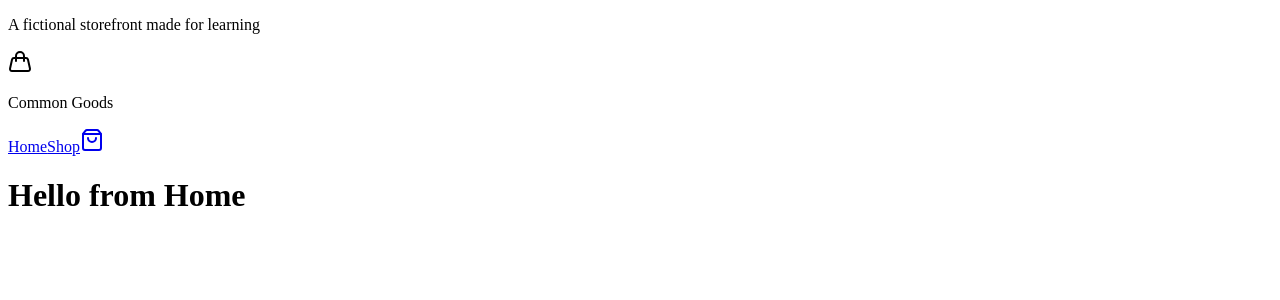
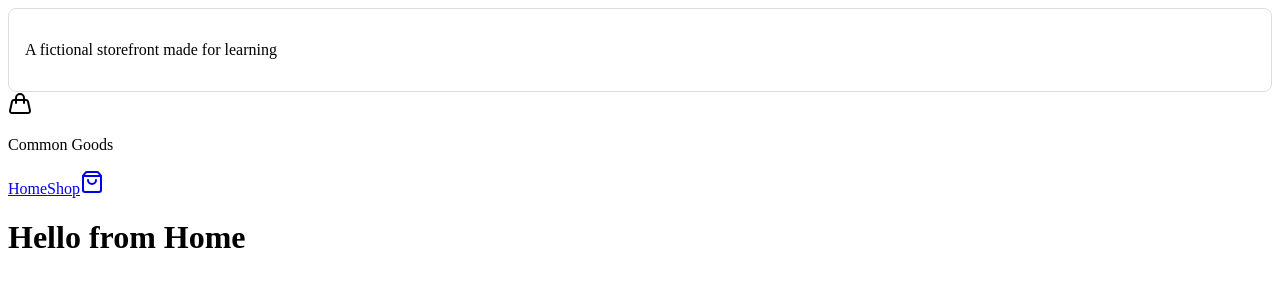
Before and after one commit to lozukka/mock-shopping-cart, a React (Vite) app: page / in a window 1280 px wide. Shown: the top 300 px of the page. Built offline with nearby package versions, Linux system fonts and the light colour scheme.

Commit message:
colors added

```diff
--- a/src/components/Navbar.jsx
+++ b/src/components/Navbar.jsx
@@ -3,15 +3,25 @@ import { Link } from "react-router";
 import { ShoppingBag } from "lucide-react";
 import { CartContext } from "../context/CartContext";
 import { Handbag } from "lucide-react";
+import styled from "styled-components";
+
+const Banner = styled.div`
+  border: 1px solid #ddd;
+  border-radius: 8px;
+  padding: 1rem;
+  display: flex;
+  flex-direction: column;
+  gap: 0.5rem;
+`;
 
 function NavBar() {
   const { itemCount } = useContext(CartContext);
   return (
     <>
       <header>
-        <div>
+        <Banner>
           <p>A fictional storefront made for learning</p>
-        </div>
+        </Banner>
         <div>
           <Handbag />
           <p>Common Goods</p>
--- a/src/styles/theme.js
+++ b/src/styles/theme.js
@@ -1,9 +1,14 @@
 export const theme = {
   colors: {
-    primary: "#222",
-    primaryHover: "#444",
-    background: "#fafafa",
-    border: "#ddd",
+    primaryHover: "#FBF9F4",
+    contrast: "#68704A",
+    primaryFont: "#24251F",
+    secondaryFont: "#6F7067",
+    contrastFont: "#fff",
+    backgroundLight: "#F4F0E7",
+    backgroundDark: "#24251F",
+    overlayDark: "rgba(36, 37, 31, 0.85)",
+    overlayLight: "rgba(255, 255, 255, 0.72)",
   },
   fonts: {
     heading: "'Cormorant Garamond', serif",
```
